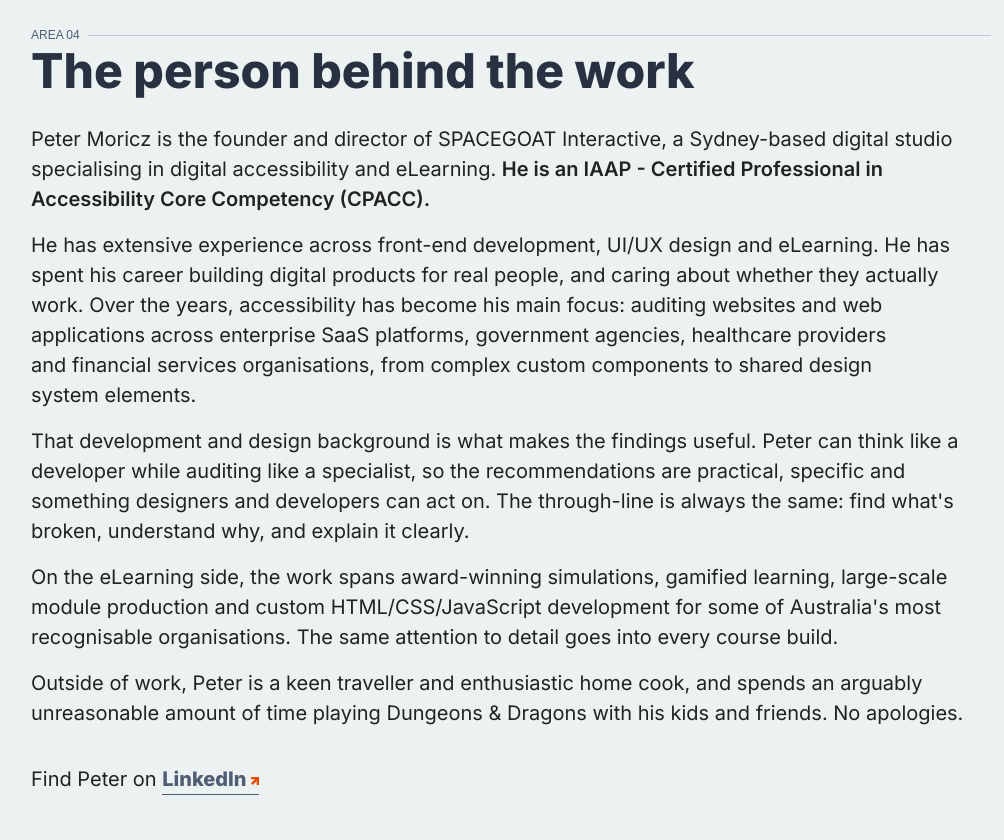
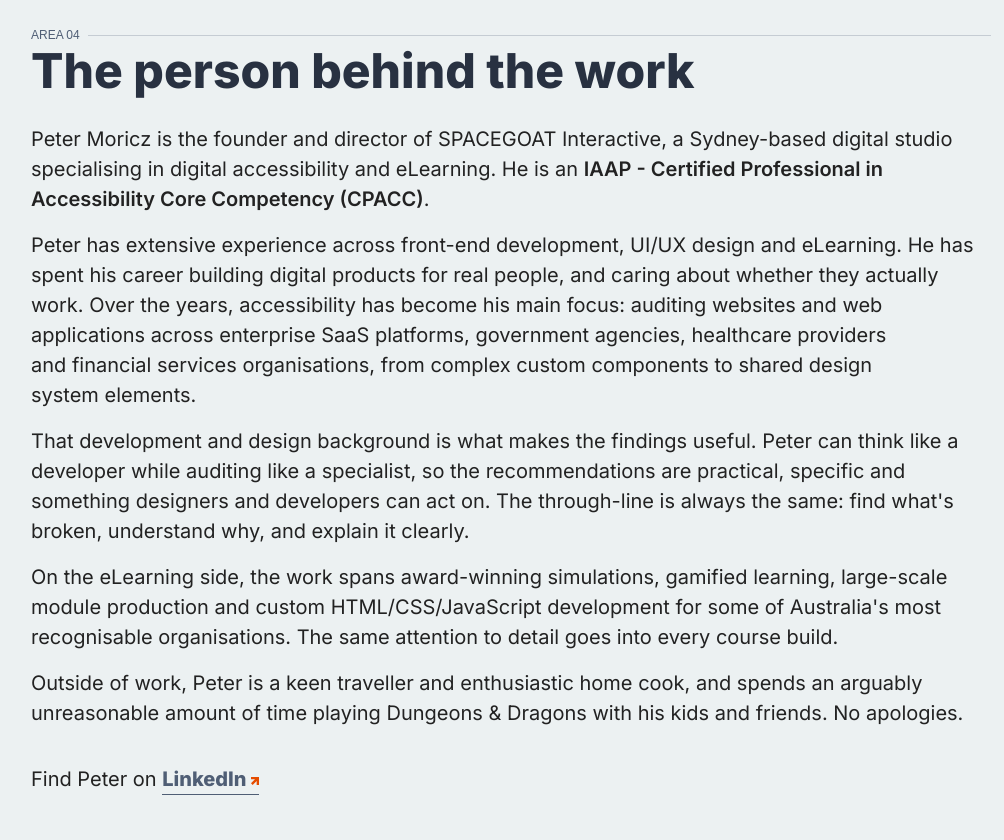
Before and after one commit to SpacegoatHQ/spacegoat-website, a plain HTML site: page index.html in a window 1280 px wide. Shown: the part 3620-4460 px from the top of the page, without its empty margins (129-1133 px from the left). Drawn offline with Linux system fonts and the light colour scheme; a web font is replaced by a local one.

Commit message:
Grammar updates

```diff
--- a/index.html
+++ b/index.html
@@ -122,8 +122,8 @@
 			<div class="container">
 				<div class="person-behind-the-work">
 					<h2><span class="pre-header" aria-hidden="true">AREA 04</span>The person behind the work</h2>
-					<p>Peter Moricz is the founder and director of SPACEGOAT Interactive, a Sydney-based digital studio specialising in digital accessibility and eLearning. <strong>He is an IAAP - Certified Professional in Accessibility Core Competency (CPACC).</strong></p>
-					<p>He has extensive experience across front-end development, UI/UX design and eLearning. He has spent his career building digital products for real people, and caring about whether they actually work. Over the years, accessibility has become his main focus: auditing websites and web applications across enterprise SaaS platforms, government agencies, healthcare providers and financial services organisations, from complex custom components to shared design system elements.</p>
+					<p>Peter Moricz is the founder and director of SPACEGOAT Interactive, a Sydney-based digital studio specialising in digital accessibility and eLearning. He is an <strong>IAAP - Certified Professional in Accessibility Core Competency (CPACC)</strong>.</p>
+					<p>Peter has extensive experience across front-end development, UI/UX design and eLearning. He has spent his career building digital products for real people, and caring about whether they actually work. Over the years, accessibility has become his main focus: auditing websites and web applications across enterprise SaaS platforms, government agencies, healthcare providers and financial services organisations, from complex custom components to shared design system elements.</p>
 					<p>That development and design background is what makes the findings useful. Peter can think like a developer while auditing like a specialist, so the recommendations are practical, specific and something designers and developers can act on. The through-line is always the same: find what's broken, understand why, and explain it clearly.</p>
 					<p>On the eLearning side, the work spans award-winning simulations, gamified learning, large-scale module production and custom HTML/CSS/JavaScript development for some of Australia's most recognisable organisations. The same attention to detail goes into every course build.</p>
 					<p>Outside of work, Peter is a keen traveller and enthusiastic home cook, and spends an arguably unreasonable amount of time playing Dungeons & Dragons with his kids and friends. No apologies.</p>
```
